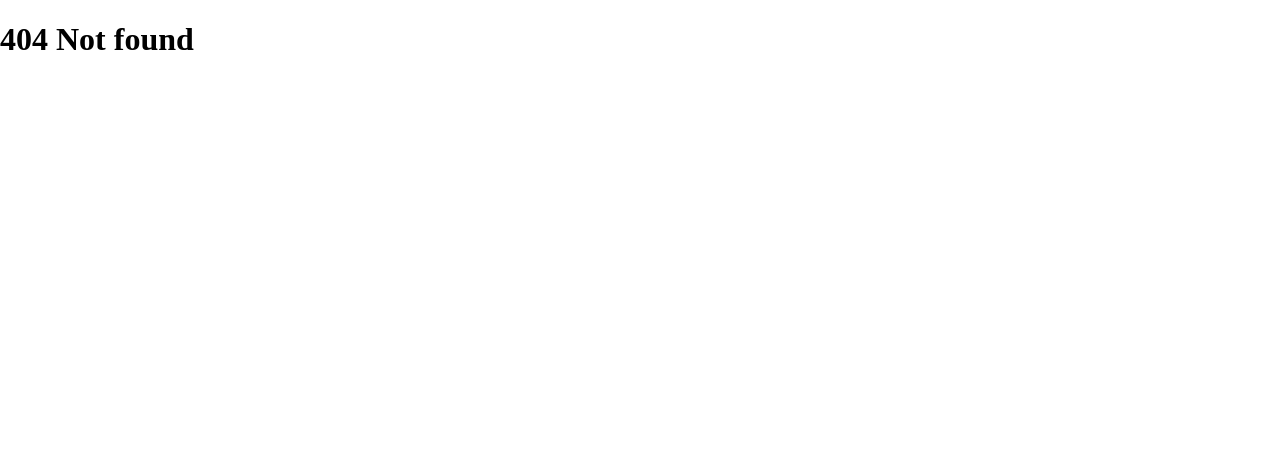
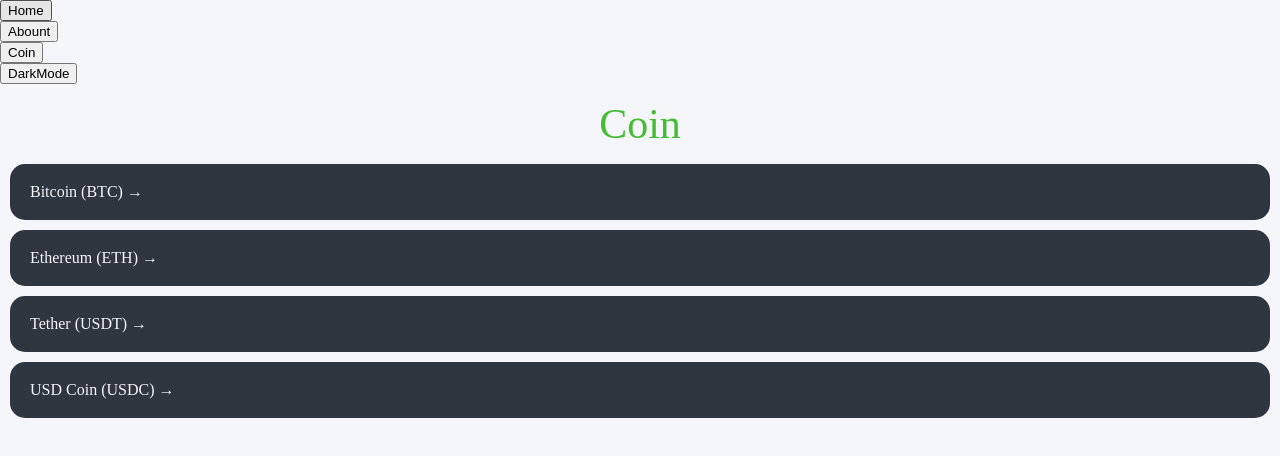
Before and after one commit to moolbum/react-masterclass, a React (Create React App) app: page /coin in a window 1280 px wide. Before the commit this address had no page. Shown: the top 456 px of the page. Built offline with nearby package versions, Linux system fonts and the light colour scheme.

Commit message:
add: global style 수정

```diff
--- a/package.json
+++ b/package.json
@@ -13,9 +13,11 @@
     "@types/styled-components": "^5.1.26",
     "react": "^18.2.0",
     "react-dom": "^18.2.0",
+    "react-query": "^3.39.2",
     "react-router-dom": "^6.4.3",
     "react-scripts": "5.0.1",
     "styled-components": "^5.3.6",
+    "styled-reset": "^4.4.2",
     "typescript": "^4.9.3",
     "web-vitals": "^2.1.4"
   },
--- a/src/Root.tsx
+++ b/src/Root.tsx
@@ -5,6 +5,7 @@ import Header from "./components/Header";
 
 const Wrapper = styled.div`
   display: flex;
+  flex-direction: column;
   width: 100vw;
   height: 100vh;
   background-color: ${({ theme }) => theme.backgroundColor};
--- /dev/null
+++ b/src/assets/styles/styled.d.ts
@@ -0,0 +1,6 @@
+import "styled-components";
+import { Theme } from "../../styles/theme";
+
+declare module "styled-components" {
+  export interface DefaultTheme extends Theme {}
+}
--- a/src/components/Header/index.tsx
+++ b/src/components/Header/index.tsx
@@ -6,22 +6,21 @@ function Header() {
   const { onChangeTheme } = useContext(ThemeContext);
   const navigate = useNavigate();
 
-  const onHomeClick = () => {
-    navigate("/");
-  };
-
-  const onAboutClick = () => {
-    navigate("/about");
+  const goToPage = (url: string) => {
+    navigate(url);
   };
 
   return (
     <header>
       <ul>
         <li>
-          <button onClick={onHomeClick}>Home</button>
+          <button onClick={() => goToPage("/")}>Home</button>
         </li>
         <li>
-          <button onClick={onAboutClick}>Abount</button>
+          <button onClick={() => goToPage("/about")}>Abount</button>
+        </li>
+        <li>
+          <button onClick={() => goToPage("/coin")}>Coin</button>
         </li>
         <button type="button" onClick={onChangeTheme}>
           DarkMode
--- /dev/null
+++ b/src/pages/Coin/index.tsx
@@ -0,0 +1,97 @@
+import React from "react";
+import { Link } from "react-router-dom";
+import styled from "styled-components";
+
+const Container = styled.div`
+  padding: 0px 10px;
+`;
+
+const Header = styled.header`
+  height: 10vh;
+  display: flex;
+  align-items: center;
+  justify-content: center;
+`;
+
+const CoinItemList = styled.ul`
+  display: flex;
+  flex-direction: column;
+  gap: 10px;
+`;
+
+const CoinItem = styled.li`
+  padding: 20px;
+  border-radius: 15px;
+  background: ${({ theme }) => theme.backgroundColorReversal};
+
+  & > a {
+    color: ${({ theme }) => theme.textColorReversal};
+  }
+`;
+
+const Title = styled.h1`
+  font-size: 42px;
+  color: ${({ theme }) => theme.accentColor};
+`;
+
+const coins = [
+  {
+    id: "btc-bitcoin",
+    name: "Bitcoin",
+    symbol: "BTC",
+    rank: 1,
+    is_new: false,
+    is_active: true,
+    type: "coin",
+  },
+  {
+    id: "eth-ethereum",
+    name: "Ethereum",
+    symbol: "ETH",
+    rank: 2,
+    is_new: false,
+    is_active: true,
+    type: "coin",
+  },
+  {
+    id: "usdt-tether",
+    name: "Tether",
+    symbol: "USDT",
+    rank: 3,
+    is_new: false,
+    is_active: true,
+    type: "token",
+  },
+  {
+    id: "usdc-usd-coin",
+    name: "USD Coin",
+    symbol: "USDC",
+    rank: 4,
+    is_new: false,
+    is_active: true,
+    type: "token",
+  },
+];
+
+function Coin() {
+  return (
+    <Container>
+      <Header>
+        <Title>Coin</Title>
+      </Header>
+      <CoinItemList>
+        {coins.map(({ id, name, symbol }) => {
+          return (
+            <CoinItem key={id}>
+              <Link to={name}>
+                {name} ({symbol}) &rarr;
+              </Link>
+            </CoinItem>
+          );
+        })}
+      </CoinItemList>
+    </Container>
+  );
+}
+
+export default Coin;
--- /dev/null
+++ b/src/pages/CoinDetail/index.tsx
@@ -0,0 +1,9 @@
+import React from "react";
+import { useParams } from "react-router-dom";
+
+function CoinDetail() {
+  const { name } = useParams();
+  return <div>CoinDetail {name}</div>;
+}
+
+export default CoinDetail;
--- a/src/pages/Home/index.tsx
+++ b/src/pages/Home/index.tsx
@@ -1,17 +1,15 @@
 import React from "react";
-import { Link, useSearchParams } from "react-router-dom";
+import { Link } from "react-router-dom";
 import { users } from "../../data/db";
 
 function Home() {
-  const [readSearchParms, setSearchParms] = useSearchParams();
-  console.log("readSearchParms", readSearchParms.has("day"));
-  // console.log("setSearchParms", setSearchParms);
+  // const [readSearchParms, setSearchParms] = useSearchParams();
 
-  setTimeout(() => {
-    setSearchParms({
-      day: "today",
-    });
-  }, 3000);
+  // setTimeout(() => {
+  //   setSearchParms({
+  //     day: "today",
+  //   });
+  // }, 3000);
 
   return (
     <div>
--- a/src/pages/User/index.tsx
+++ b/src/pages/User/index.tsx
@@ -13,6 +13,7 @@ function User() {
 
       <hr />
       <Link to="followers">see follwers</Link>
+
       <Outlet
         context={{
           nameOfMyUser: users[Number(id) - 1].name,
--- a/src/styles/GlobalStyle.ts
+++ b/src/styles/GlobalStyle.ts
@@ -1,8 +1,20 @@
 import { createGlobalStyle } from "styled-components";
+import reset from "styled-reset";
 
 const GlobalStyle = createGlobalStyle`
+  ${reset}
+
   body {
     margin: 0;
+    background-color: ${(props) => props.theme.backgroundColor};
+    color: ${({ theme }) => theme.textColor}
+  }
+
+  a{
+    text-decoration:none;
+  }
+
+  * {
     box-sizing: border-box;
   }
 `;
--- a/src/styles/theme.ts
+++ b/src/styles/theme.ts
@@ -1,11 +1,19 @@
-export const darkTheme = {
-  textColor: "#fff",
-  backgroundColor: "#111",
+export type Theme = typeof lightTheme;
+
+const darkTheme = {
+  textColor: "#f5f6fa",
+  textColorReversal: "#2f3640",
+  backgroundColor: "#2f3640",
+  backgroundColorReversal: "#f5f6fa",
+  accentColor: "#44bd32",
 };
 
-export const lightTheme = {
-  textColor: "#111",
-  backgroundColor: "#fff",
+const lightTheme = {
+  textColor: "#2f3640",
+  textColorReversal: "#f5f6fa",
+  backgroundColor: "#f5f6fa",
+  backgroundColorReversal: "#2f3640",
+  accentColor: "#44bd32",
 };
 
-export type Theme = typeof lightTheme;
+export { darkTheme, lightTheme };
```
Also changed, not shown: src/routers/index.tsx (+10 -0 lines), 1 other file (tests, documents, lock files or other folders).
